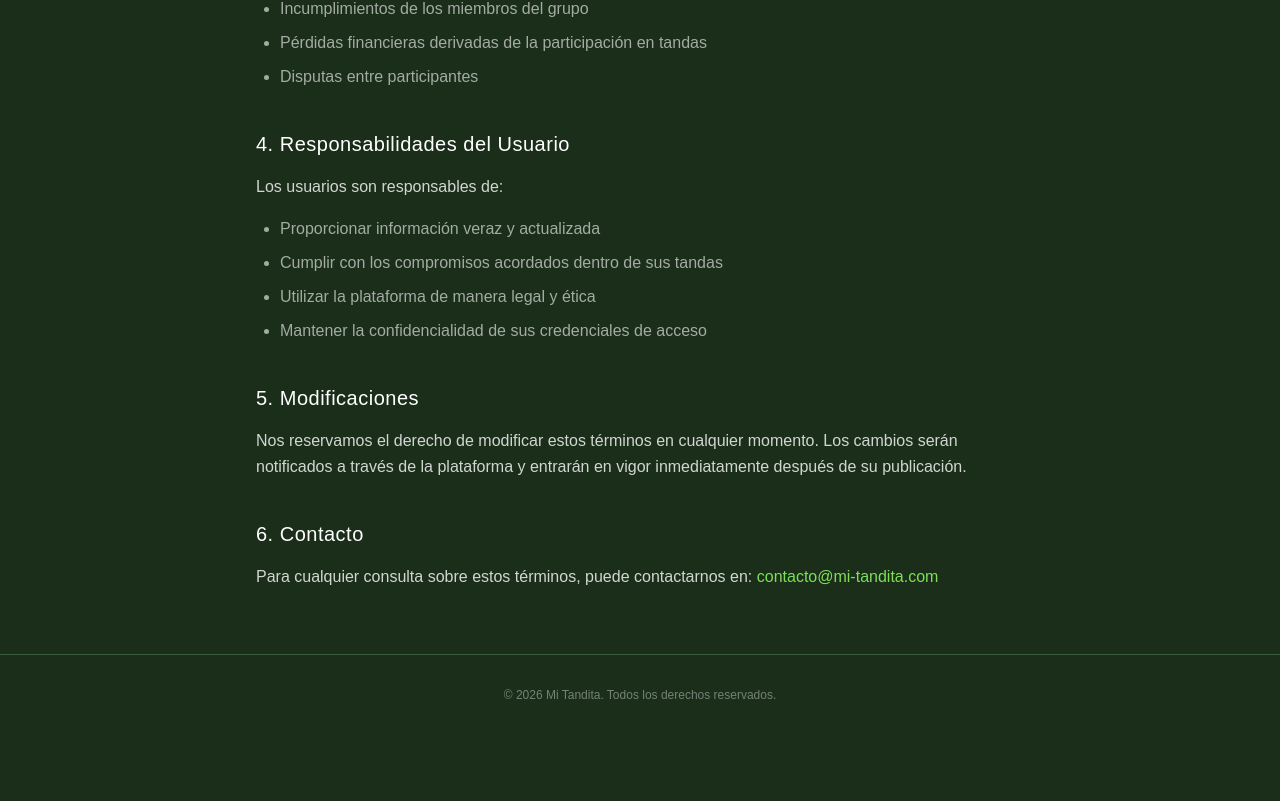
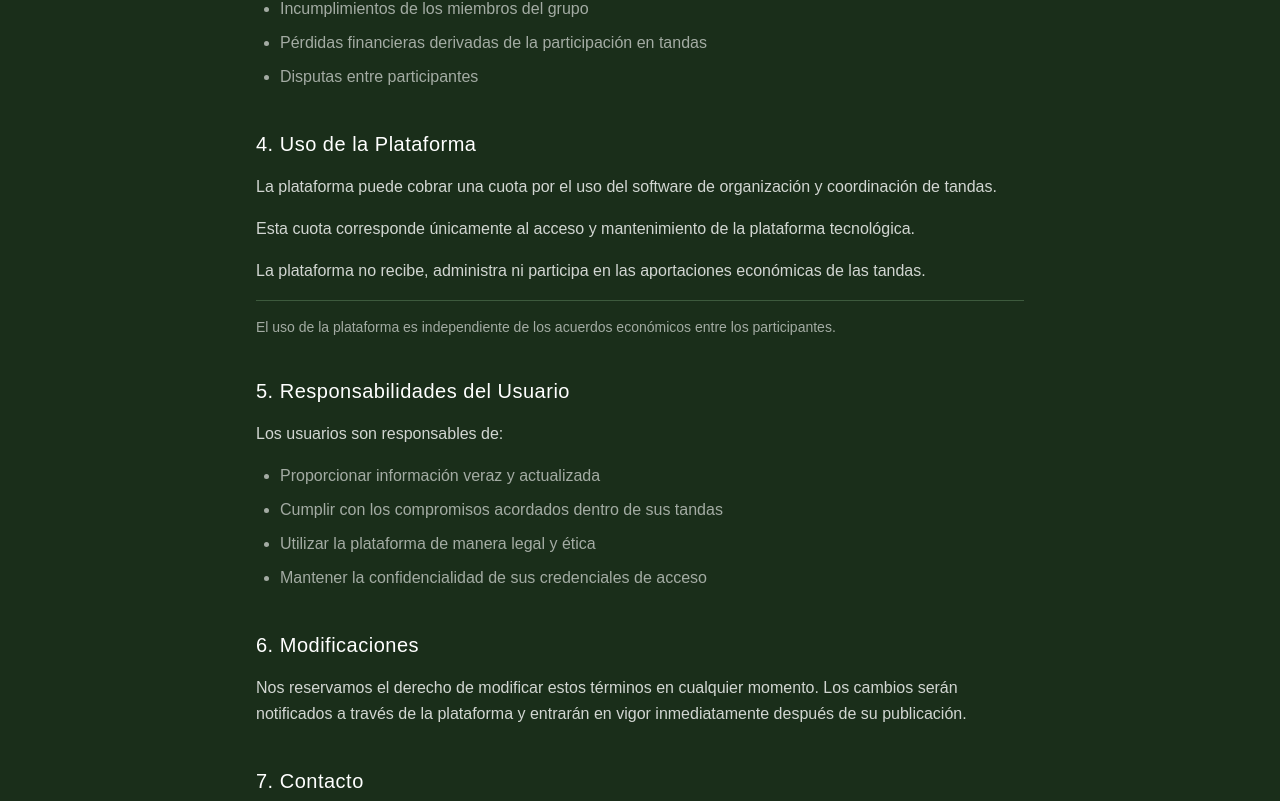
Before and after one commit to cnote86/mi-tandita.com, a Next.js app: page /terminos in a window 1280 px wide. Shown: the part 979-1780 px from the top of the page. Before the commit the page ends 1714 px from the top, so only its background shows below. Built offline with nearby package versions, Linux system fonts and the light colour scheme.

Commit message:
Add 'Uso de la plataforma' compliance section (SaaS fee disclosure)

```diff
--- a/src/app/page.tsx
+++ b/src/app/page.tsx
@@ -104,6 +104,36 @@ export default function Home() {
           </div>
         </section>
 
+        {/* Platform Usage Section */}
+        <section className="py-24 px-6">
+          <div className="max-w-3xl mx-auto">
+            <h2 className="text-2xl md:text-3xl font-light text-white mb-12 tracking-wide">
+              Uso de la plataforma
+            </h2>
+
+            <div className="space-y-6 text-white/80 font-light leading-loose text-lg">
+              <p>
+                La plataforma puede cobrar una cuota por el uso del software de organización
+                y coordinación de tandas.
+              </p>
+
+              <p>
+                Esta cuota corresponde únicamente al <span className="text-white font-medium">acceso y
+                mantenimiento de la plataforma tecnológica</span>.
+              </p>
+
+              <p>
+                La plataforma no recibe, administra ni participa en las aportaciones económicas
+                de las tandas.
+              </p>
+
+              <p className="pt-4 border-t border-[#3d5a3d] text-white/60 text-base">
+                El uso de la plataforma es independiente de los acuerdos económicos entre los participantes.
+              </p>
+            </div>
+          </div>
+        </section>
+
         {/* Footer */}
         <footer className="py-16 px-6 border-t border-[#3d5a3d]">
           <div className="max-w-4xl mx-auto">
--- a/src/app/terminos/page.tsx
+++ b/src/app/terminos/page.tsx
@@ -83,7 +83,28 @@ export default function TerminosPage() {
 
               <section>
                 <h2 className="text-xl text-white font-medium mb-4 tracking-wide">
-                  4. Responsabilidades del Usuario
+                  4. Uso de la Plataforma
+                </h2>
+                <p>
+                  La plataforma puede cobrar una cuota por el uso del software de organización
+                  y coordinación de tandas.
+                </p>
+                <p className="mt-4">
+                  Esta cuota corresponde únicamente al acceso y mantenimiento de la plataforma
+                  tecnológica.
+                </p>
+                <p className="mt-4">
+                  La plataforma no recibe, administra ni participa en las aportaciones económicas
+                  de las tandas.
+                </p>
+                <p className="mt-4 text-white/60 text-sm border-t border-[#3d5a3d] pt-4">
+                  El uso de la plataforma es independiente de los acuerdos económicos entre los participantes.
+                </p>
+              </section>
+
+              <section>
+                <h2 className="text-xl text-white font-medium mb-4 tracking-wide">
+                  5. Responsabilidades del Usuario
                 </h2>
                 <p>
                   Los usuarios son responsables de:
@@ -98,7 +119,7 @@ export default function TerminosPage() {
 
               <section>
                 <h2 className="text-xl text-white font-medium mb-4 tracking-wide">
-                  5. Modificaciones
+                  6. Modificaciones
                 </h2>
                 <p>
                   Nos reservamos el derecho de modificar estos términos en cualquier momento.
@@ -109,7 +130,7 @@ export default function TerminosPage() {
 
               <section>
                 <h2 className="text-xl text-white font-medium mb-4 tracking-wide">
-                  6. Contacto
+                  7. Contacto
                 </h2>
                 <p>
                   Para cualquier consulta sobre estos términos, puede contactarnos en:{" "}
```
